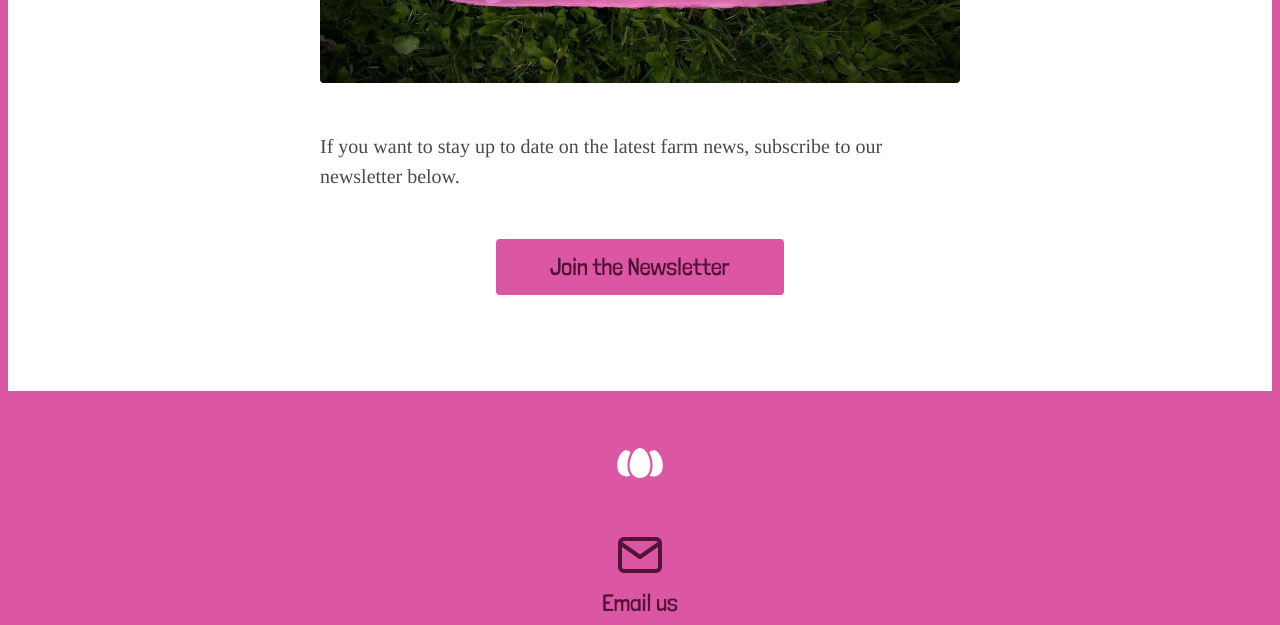
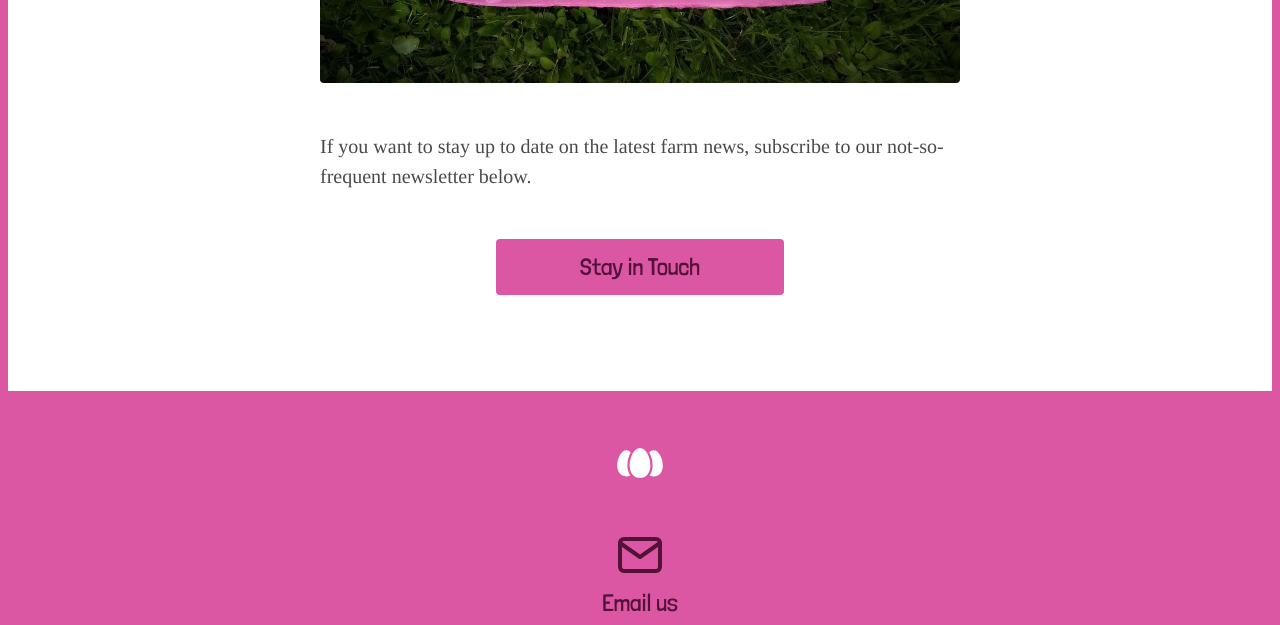
Before and after one commit to offtheshelffarm/offtheshelffarm, a plain HTML site: page index.html in a window 1280 px wide. Shown: the part 1720-2345 px from the top of the page. Drawn offline with Linux system fonts and the light colour scheme; files whose address does not match are found by name; a web font is replaced by a local one.

Commit message:
Update index.html

```diff
--- a/index.html
+++ b/index.html
@@ -148,8 +148,8 @@
 		</section>
 
 		<section id='signup'>
-			<p>If you want to stay up to date on the latest farm news, subscribe to our newsletter below.</p>
-			<a class='btn' href='https://tinyletter.com/offtheshelf' target=_blank>Join the Newsletter</a>
+			<p>If you want to stay up to date on the latest farm news, subscribe to our not-so-frequent newsletter below.</p>
+			<a class='btn' href='https://tinyletter.com/offtheshelf' target=_blank>Stay in Touch</a>
 		</section>
 
 	</main>
```
